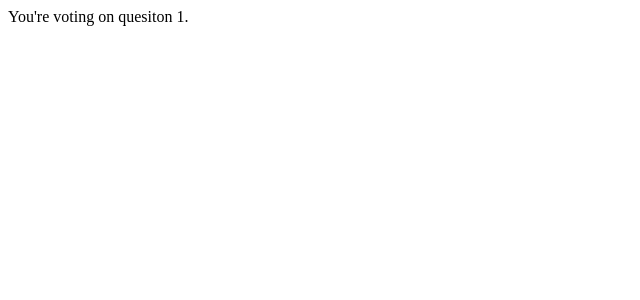
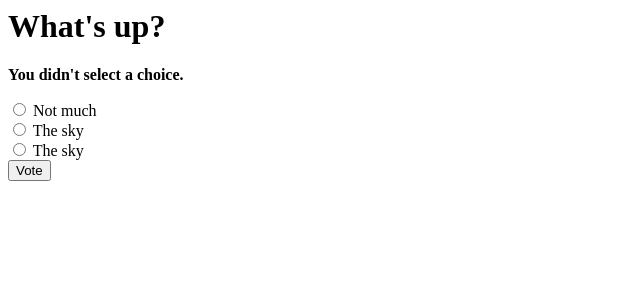
Before and after one commit to pmopedro/django-tutorial, a Django app: page /polls/1/vote/ in a window 1280 px wide. Shown: the top 300 px of the page, without its empty margins (0-640 px from the left). Run offline with Django 3.2, Linux system fonts and the light colour scheme; data comes from the database, SQL or seed files in the repository; both versions use the stored data as it was after the commit.

Commit message:
feature: adds new views

```diff
--- a/mysite/polls/templates/polls/detail.html
+++ b/mysite/polls/templates/polls/detail.html
@@ -1,12 +1,19 @@
 <h1>{{ question.question_text }}</h1>
 
-{% if error_message %}<p><strong>{{ error_message }}</strong></p>{% endif %}
+{% if error_message %}
+    <p><strong>{{ error_message }}</strong></p>
+{% endif %}
 
 <form action="{% url 'polls:vote' question.id %}" method="post">
-{% csrf_token %}
-{% for choice in question.choice_set.all %}
-    <input type="radio" name="choice" id="choice{{ forloop.counter }}" value="{{ choice.id }}">
-    <label for="choice{{ forloop.counter }}">{{ choice.choice_text }}</label><br>
-{% endfor %}
-<input type="submit" value="Vote">
+  {% csrf_token %} {% for choice in question.choice_set.all %}
+  <input
+    type="radio"
+    name="choice"
+    id="choice{{ forloop.counter }}"
+    value="{{ choice.id }}"
+  />
+  <label for="choice{{ forloop.counter }}">{{ choice.choice_text }}</label
+  ><br />
+  {% endfor %}
+  <input type="submit" value="Vote" />
 </form>
--- a/mysite/polls/views.py
+++ b/mysite/polls/views.py
@@ -1,9 +1,8 @@
-from django.http.response import Http404
+from django.http import HttpResponse, HttpResponseRedirect
 from django.shortcuts import get_object_or_404, render
-from django.http import HttpResponse
-from django.template import loader
+from django.urls import reverse
 
-from .models import Question
+from .models import Choice, Question
 
 def index(request):
     latest_question_list = Question.objects.order_by('-pub_date')[:5]
@@ -15,9 +14,24 @@ def detail(request,question_id):
     question = get_object_or_404(Question, pk=question_id)
     return render(request, 'polls/detail.html', {'question': question})
 
-def results(request,question_id):
-    response="You're looking at the results of question %s."
-    return HttpResponse(response % question_id)
+def results(request, question_id):
+    question = get_object_or_404(Question, pk=question_id)
+    return render(request, 'polls/results.html', {'question': question})
 
-def vote(request,question_id):
-    return HttpResponse("You're voting on quesiton %s."%question_id)
+def vote(request, question_id):
+    question = get_object_or_404(Question, pk=question_id)
+    try:
+        selected_choice = question.choice_set.get(pk=request.POST['choice'])
+    except (KeyError, Choice.DoesNotExist):
+        # Redisplay the question voting form.
+        return render(request, 'polls/detail.html', {
+            'question': question,
+            'error_message': "You didn't select a choice.",
+        })
+    else:
+        selected_choice.votes += 1
+        selected_choice.save()
+        # Always return an HttpResponseRedirect after successfully dealing
+        # with POST data. This prevents data from being posted twice if a
+        # user hits the Back button.
+        return HttpResponseRedirect(reverse('polls:results', args=(question.id,)))
```
Also changed, not shown: mysite/polls/templates/polls/results.html (added, +10 -0 lines), mysite/db.sqlite3.
